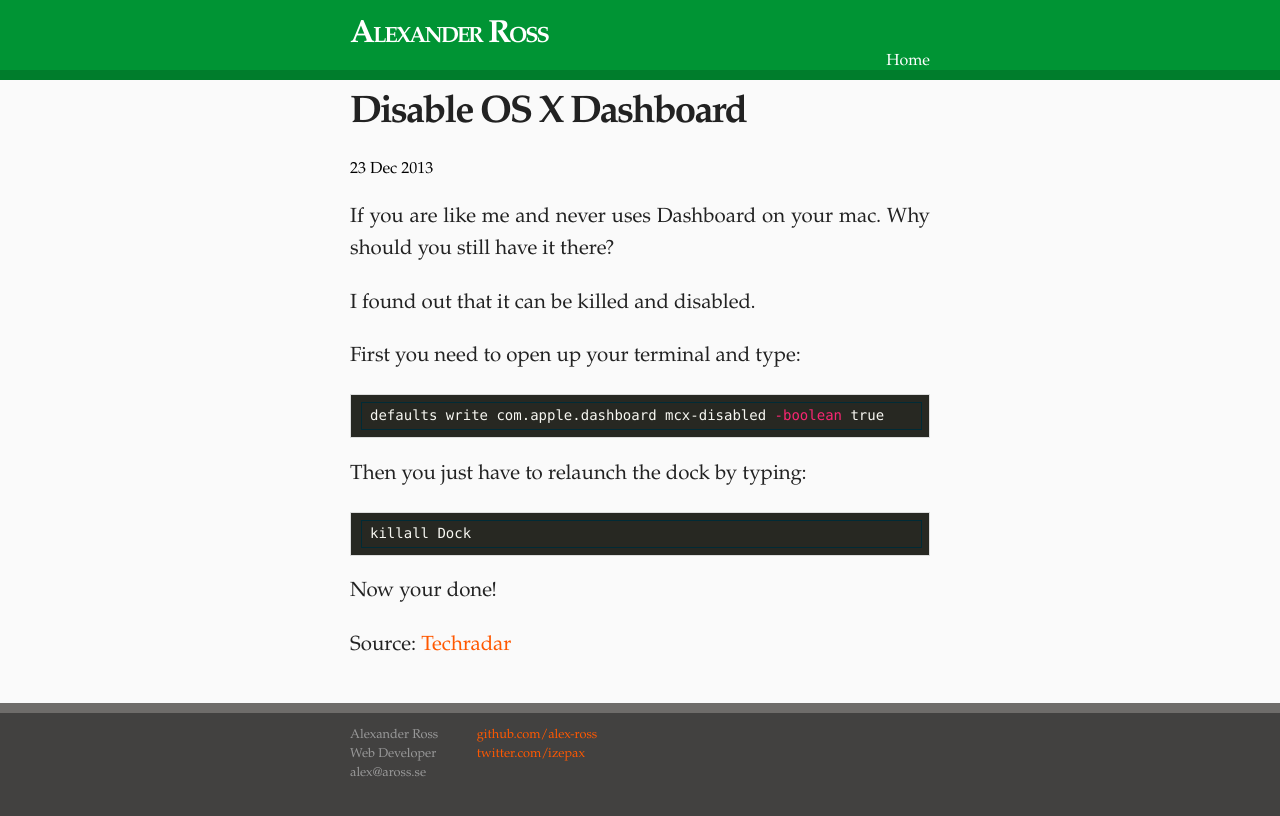
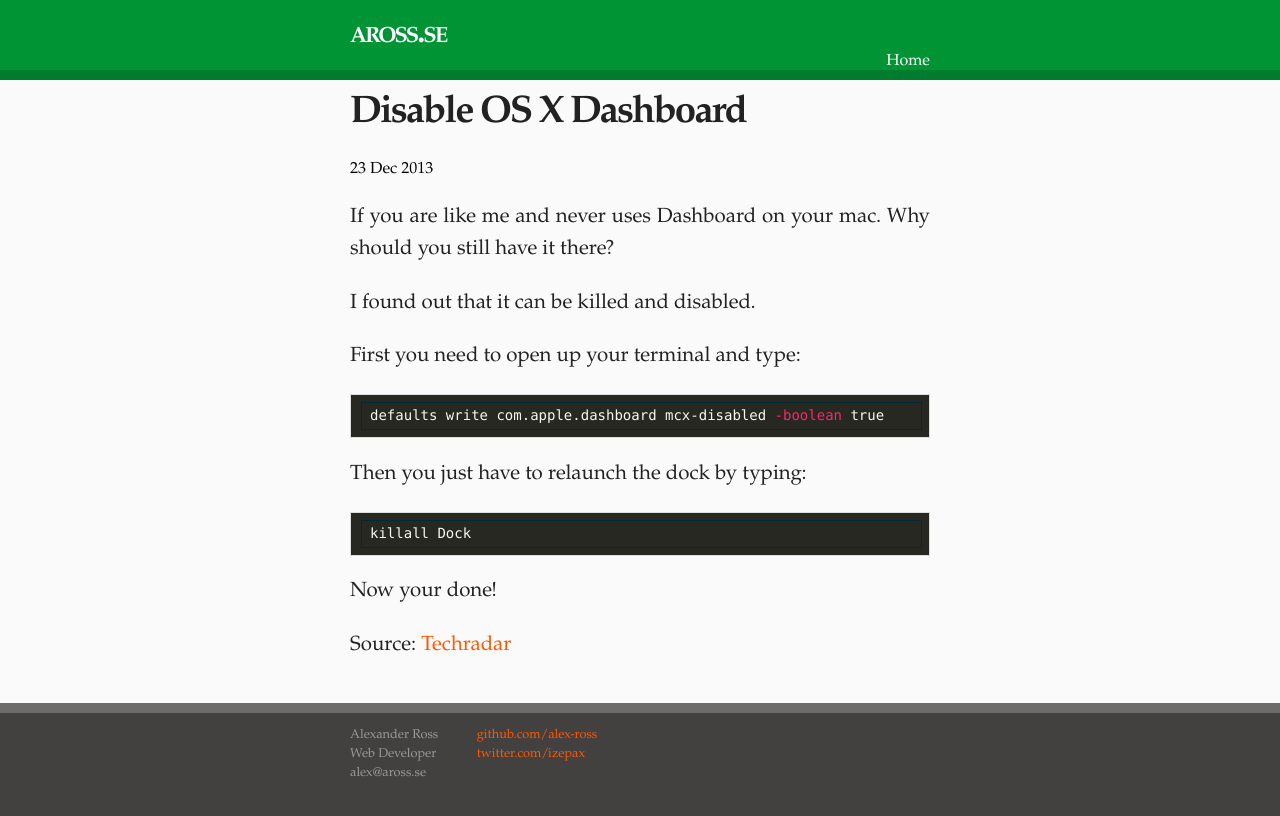
Before and after one commit to alex-ross/alex-ross.github.io, a Jekyll site: the page built from _posts/2013-12-23-disable-osx-dashboard.md, in a window 1280 px wide. Shown: the top 816 px of the page. Built offline with Jekyll 4.4.1, drawn with Linux system fonts in a browser that asks for light colours; Markdown is read by kramdown in place of the engine named in the settings.

Commit message:
Change name and title

```diff
--- a/_config.yml
+++ b/_config.yml
@@ -1,4 +1,4 @@
-name: Alexander Ross
+name: aross.se
 markdown: redcarpet
 pygments: true
 sass:
--- a/_layouts/default.html
+++ b/_layouts/default.html
@@ -3,7 +3,7 @@
     <head>
         <meta charset="utf-8">
         <meta http-equiv="X-UA-Compatible" content="IE=edge,chrome=1">
-        <title>{{ page.title }}</title>
+        <title>{{ page.title }} - aross.se</title>
         <meta name="viewport" content="width=device-width">
 
         <!-- syntax highlighting CSS -->
```
